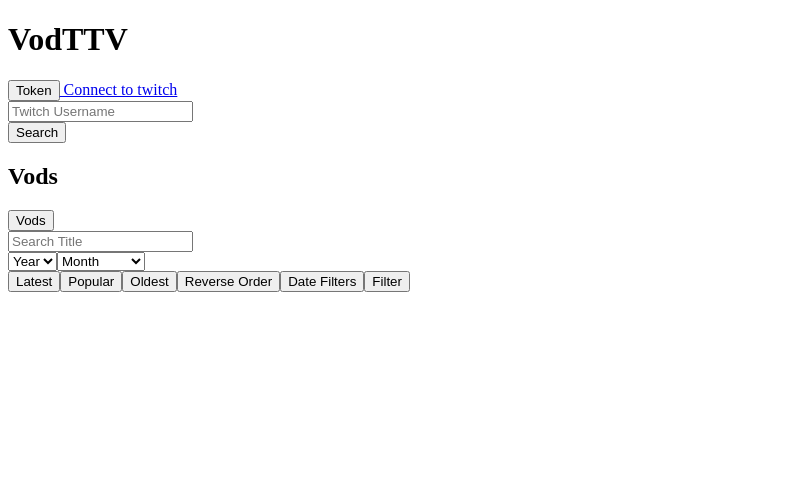
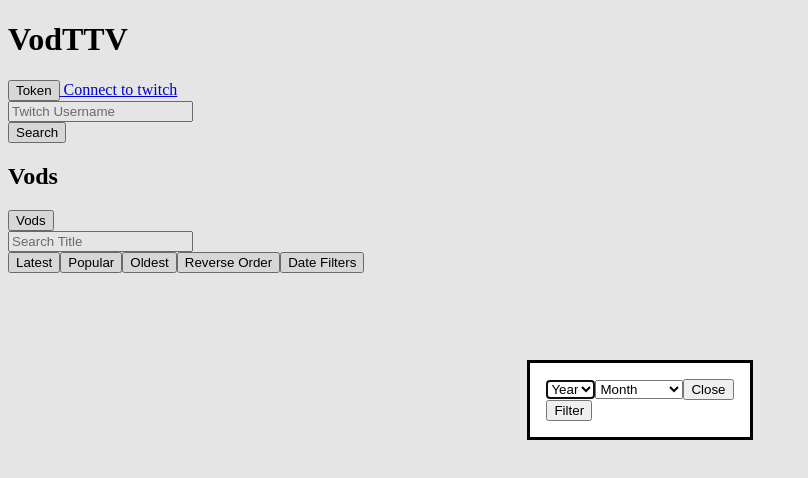
Before and after one commit to jf7689/vodttv, a React (Vite) app: page / in a window 1280 px wide. Both pictures are taken after a click on the button "Date Filters". Shown: the top 478 px of the page, without its empty margins (0-808 px from the left). Built offline with nearby package versions, Linux system fonts and the light colour scheme.

Commit message:
Modal for showing date filters

```diff
--- a/src/components/Grid.jsx
+++ b/src/components/Grid.jsx
@@ -126,6 +126,8 @@
     // Get years for dropdown
     function getYears() {
         setAllYears([...new Set(allVods.map(vod => vod.published_at.slice(0,4)))]);
+        const modal = document.getElementById("dateFilter");
+        modal.showModal();
     }
 
     // Change year dropdown to new selection
@@ -156,6 +158,12 @@
             }));
         }
 
+        closeFilterModal();
+    }
+
+    function closeFilterModal() {
+        const modal = document.getElementById("dateFilter");
+        modal.close();
     }
 
     // Load next 30 vods for infinite scroll
@@ -231,7 +239,7 @@
                 <input value={title} onChange={(e) => setTitle(e.target.value)} type="text" placeholder="Search Title"/>
                 </div>
             </form>
-            <div>
+            <dialog id="dateFilter">
                 <select value={year} onChange={handleSetYear}>
                     <option value="Year">Year</option>
                     {allYears.map(yearOption => {
@@ -255,14 +263,17 @@
                     <option value="11">November</option>
                     <option value="12">December</option>
                 </select>
-            </div>
+                <button onClick={closeFilterModal}>Close</button>
+                <div>
+                    <button onClick={dateFilter}>Filter</button>
+                </div>
+            </dialog>
             <div>
                 <button onClick={latestVods}>Latest</button>
                 <button onClick={popular}>Popular</button>
                 <button onClick={oldestVods}>Oldest</button>
                 <button onClick={reverseFilter}>Reverse Order</button>
                 <button onClick={getYears}>Date Filters</button>
-                <button onClick={dateFilter}>Filter</button>
             </div>
 
             <div className={styles.grid}>
```
